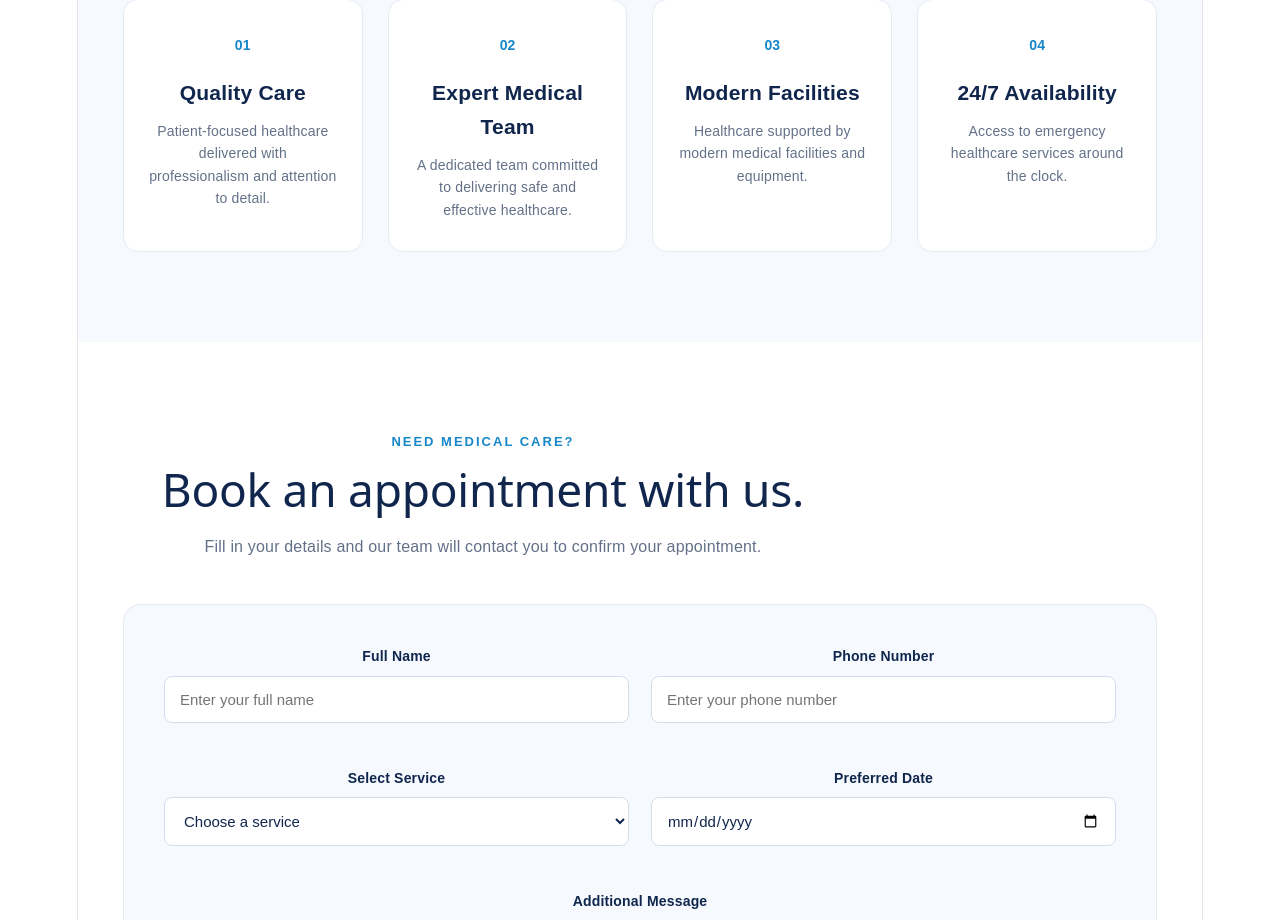
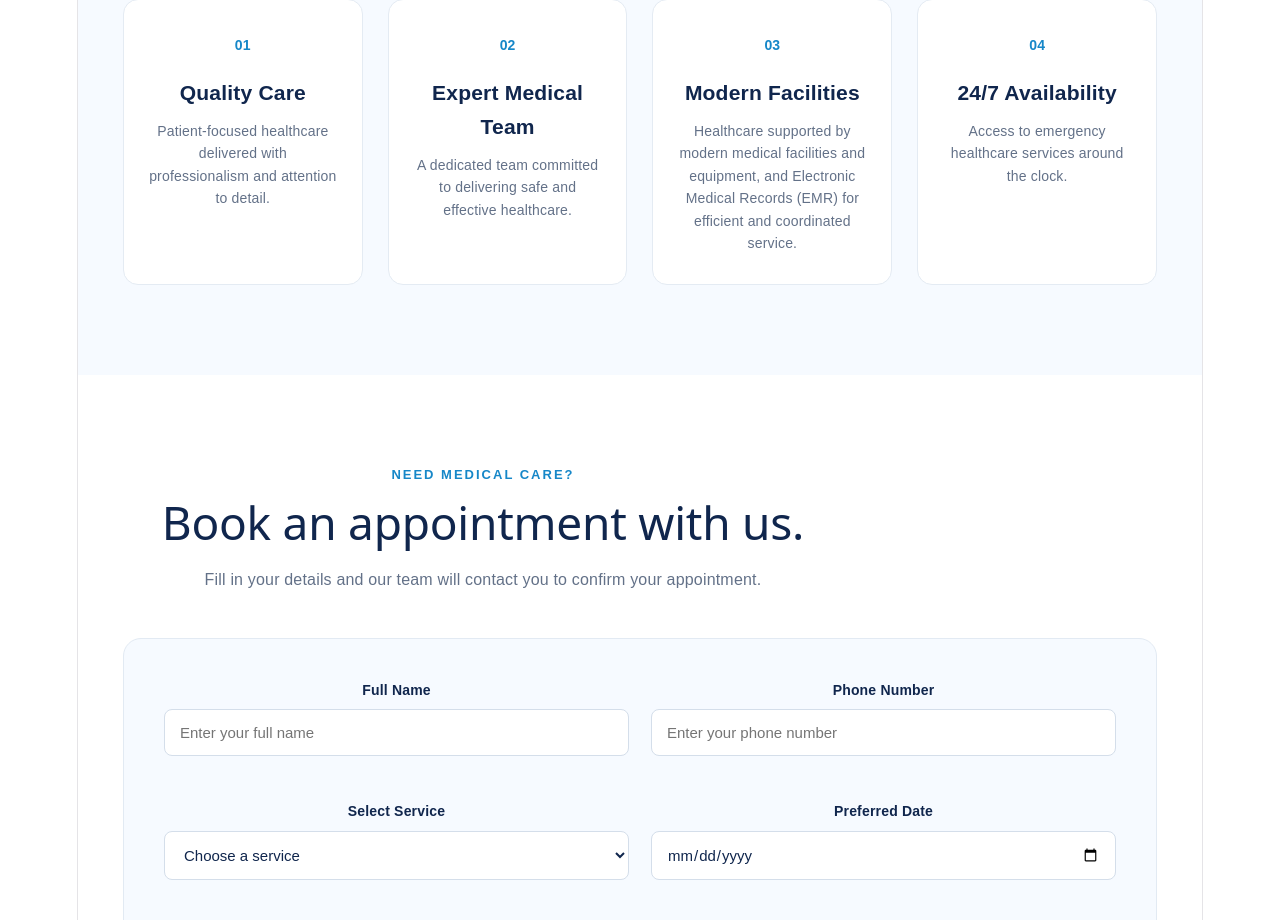
Before and after one commit to zarryolly-code/BOM-SPECIALIST-HOSPITAL, a React app in the folder frontend/: page / in a window 1280 px wide. Shown: the part 4300-5220 px from the top of the page. Built offline with nearby package versions, Linux system fonts and the light colour scheme; the HTML template or start-up script is replaced by a standard one.

Commit message:
Update theatre image and add EMR information

```diff
--- a/frontend/src/App.jsx
+++ b/frontend/src/App.jsx
@@ -465,7 +465,8 @@ function App() {
 
                 <p>
                   Healthcare supported by modern medical facilities and
-                  equipment.
+                  equipment, and Electronic Medical Records (EMR) for
+                  efficient and coordinated service.
                 </p>
 
               </div>
```
Also changed, not shown: frontend/src/assets/bom-theatre.jpeg.
